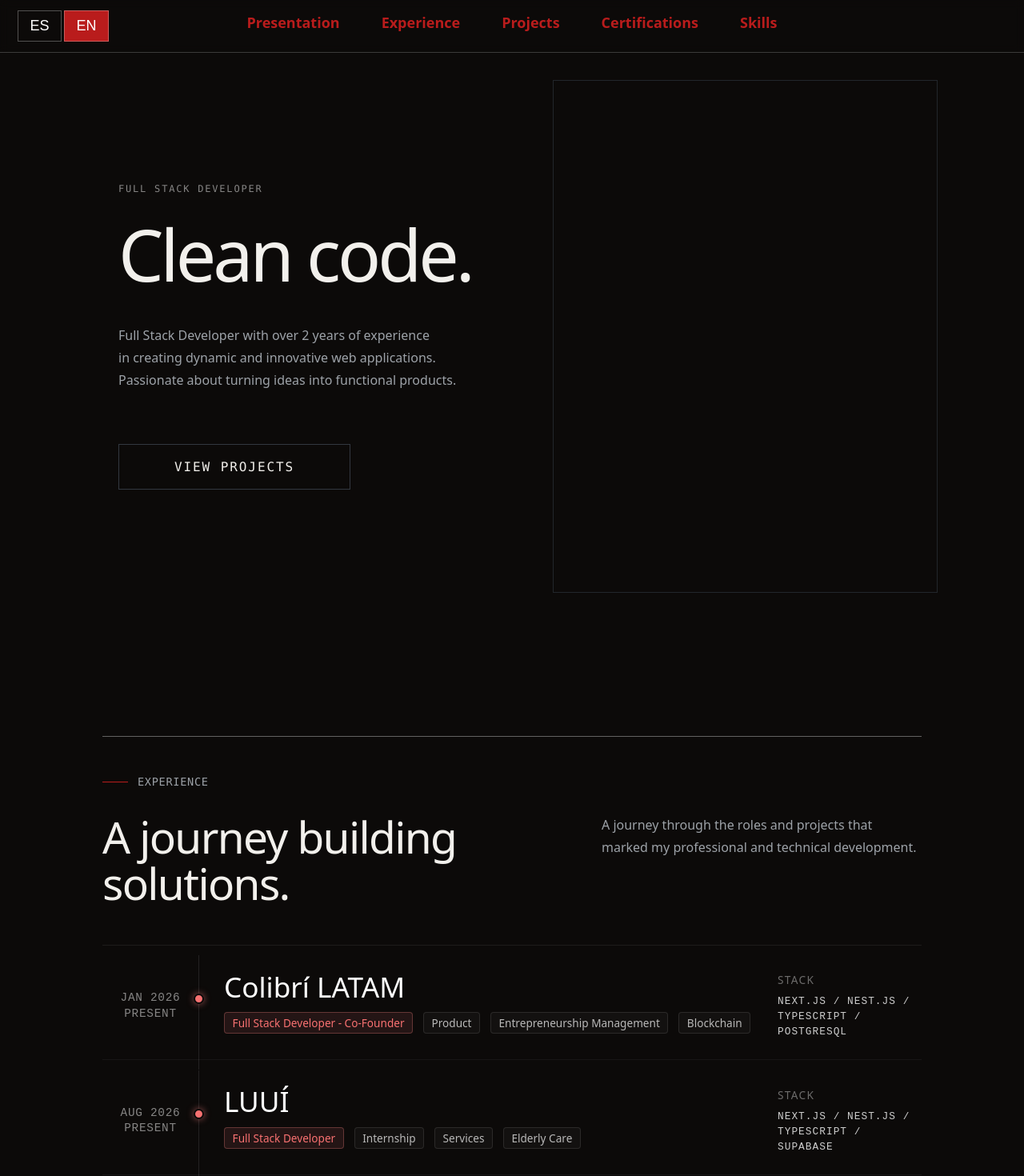
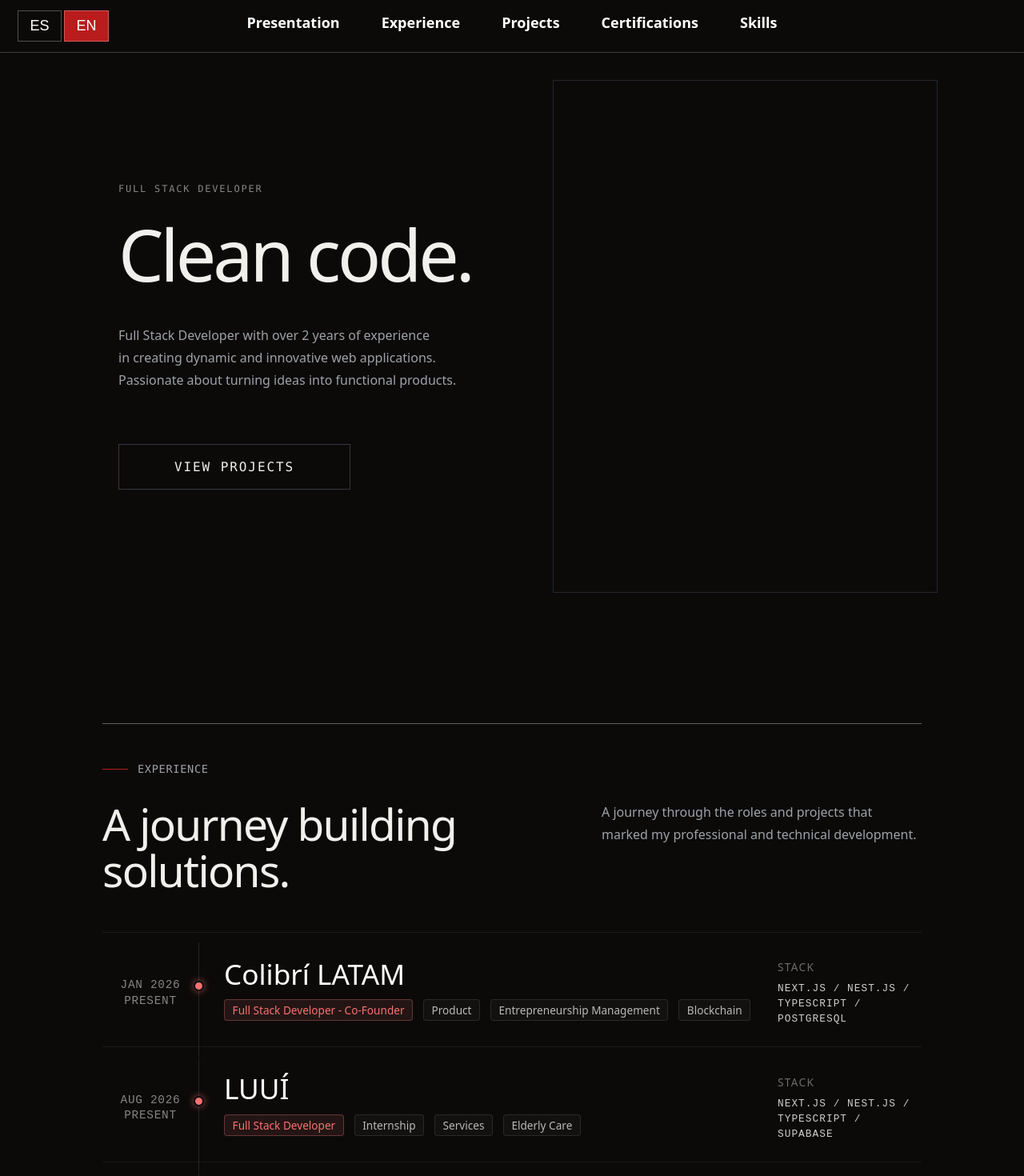
Before and after one commit to JoaquinGabriel17/portfolio-react, a Next.js app: page / in a window 1280 px wide. Shown: the top 1470 px of the page at 80% size. Built offline with nearby package versions, Linux system fonts and the light colour scheme.

Commit message:
ajustes estilos

```diff
--- a/src/app/page.module.css
+++ b/src/app/page.module.css
@@ -8,7 +8,6 @@
     align-items: center;
     background: #0c0a09;
     box-sizing: border-box;
-    gap: 2rem;
     padding-left: 10%;
     padding-right: 10%;
     width: 100vw;
--- a/src/components/navbar/Navbar.module.css
+++ b/src/components/navbar/Navbar.module.css
@@ -100,7 +100,7 @@
     font-size: 18px;
     transition: background-color 0.2s ease;
 
-    color: #b91c1c;
+    color: white;
 
     font-weight: 600;
     background-color: transparent;
--- a/src/components/sectionHeader/SectionHeader.module.css
+++ b/src/components/sectionHeader/SectionHeader.module.css
@@ -2,7 +2,7 @@
   display: flex;
   flex-direction: column;
   width: 100%;
-  margin-top: 6rem; /* Ajusta según el espacio que necesites */
+  margin-top: 7rem; /* Ajusta según el espacio que necesites */
     border-bottom: solid 0.5px rgba(255, 255, 255, 0.075);
     padding-block: 3rem;
     border-top: solid 1px rgba(255, 255, 255, 0.356);
```
